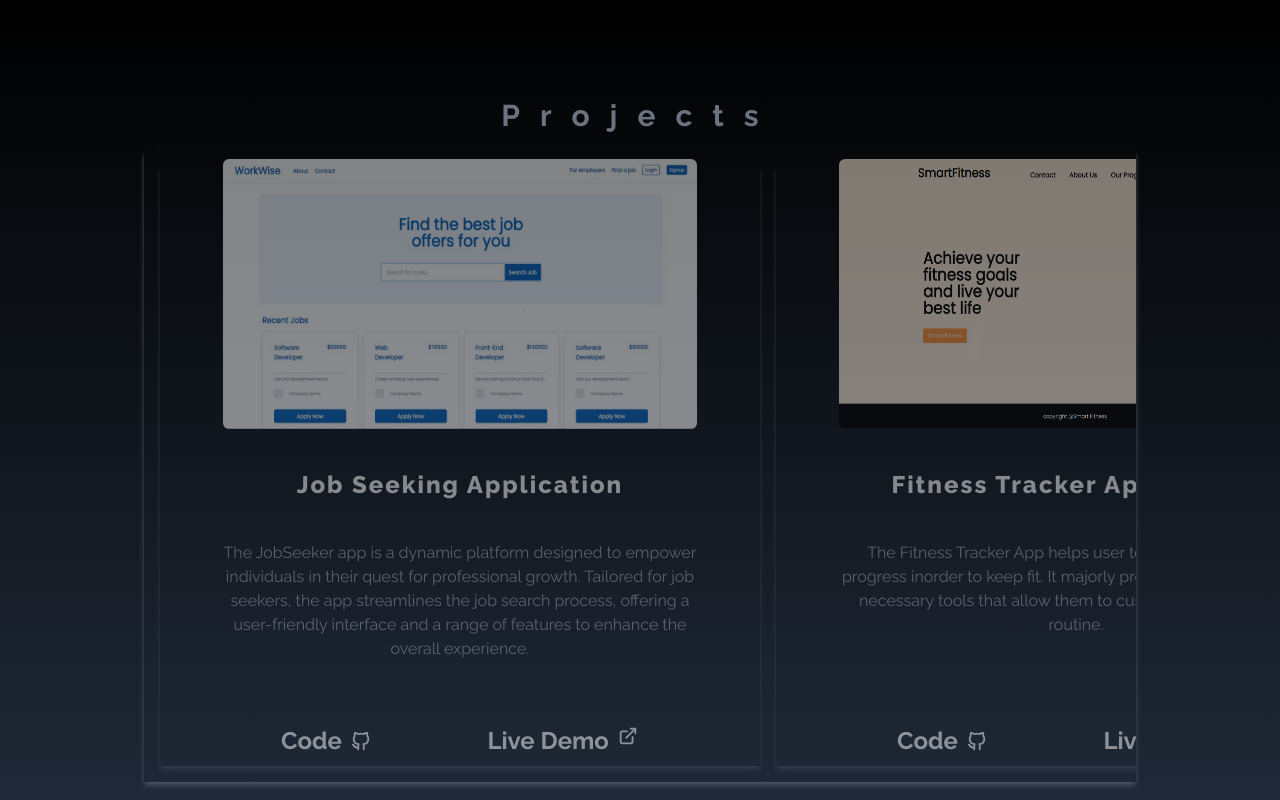
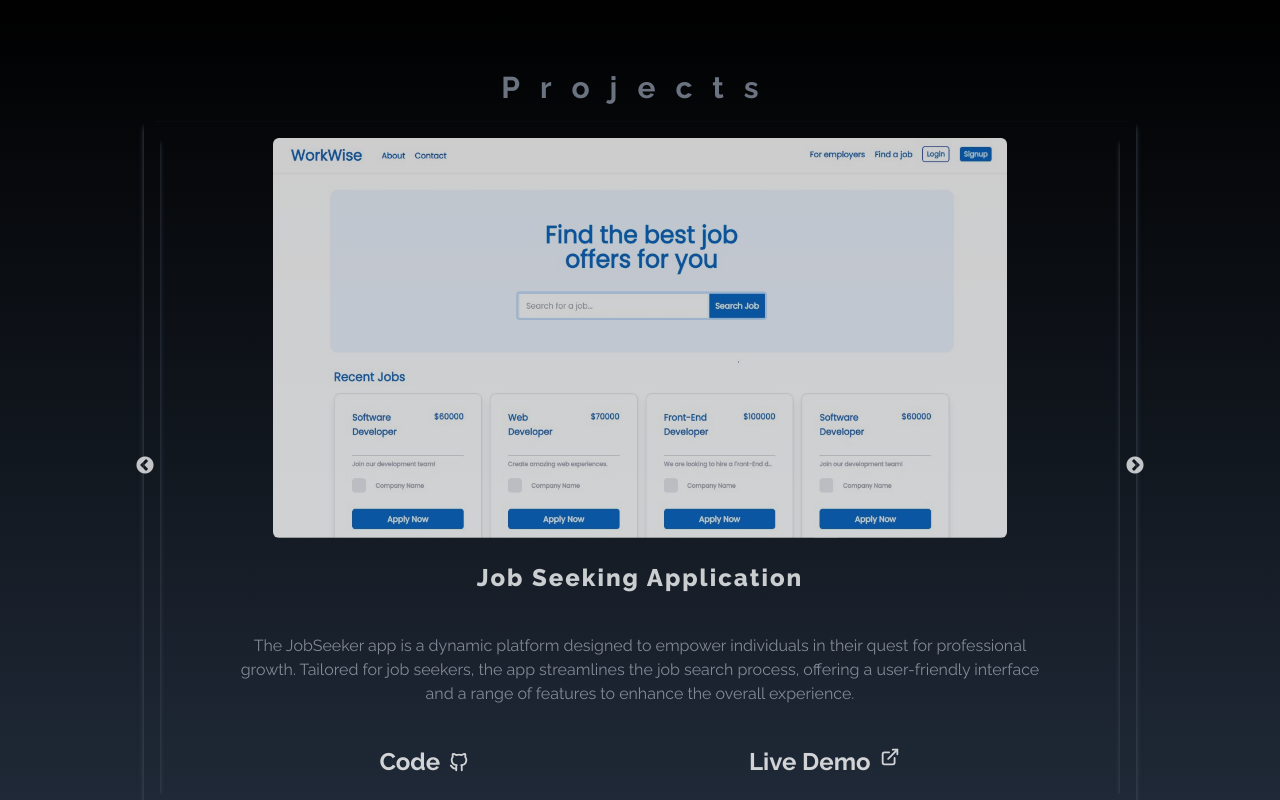
Before and after one commit to DanielSudiOdeny/portfolio, a React (Vite) app in the folder my-portfolio/: page / in a window 1280 px wide. Shown: the part 1600-2400 px from the top of the page. Built offline with nearby package versions, Linux system fonts and the light colour scheme.

Commit message:
Implement Carousel Slider on components using react-slick library

```diff
--- a/my-portfolio/package.json
+++ b/my-portfolio/package.json
@@ -14,7 +14,9 @@
     "react": "^18.2.0",
     "react-dom": "^18.2.0",
     "react-icons": "^4.12.0",
-    "react-scroll": "^1.9.0"
+    "react-scroll": "^1.9.0",
+    "react-slick": "^0.29.0",
+    "slick-carousel": "^1.8.1"
   },
   "devDependencies": {
     "@types/react": "^18.2.37",
--- a/my-portfolio/src/components/Portfolio.jsx
+++ b/my-portfolio/src/components/Portfolio.jsx
@@ -6,6 +6,10 @@ import PortfolioImage2 from "../assets/Project2.png";
 import PortfolioImage3 from "../assets/Project3.png";
 import PortfolioImage4 from "../assets/bank-of-flatiron.png";
 import { motion } from "framer-motion";
+import Slider from "react-slick";
+import "slick-carousel/slick/slick.css";
+import "slick-carousel/slick/slick-theme.css";
+
 const Portfolio = () => {
   const projects = [
     {
@@ -45,9 +49,44 @@ const Portfolio = () => {
       codeLink:
         "https://github.com/DanielSudiOdeny/bank-of-flatiron-application",
       description:
-        "A banking application that lets you see your recent transactions in an easy-to-read table. You can add new transactions using a form, making it simple to keep your records up to date. Plus, there is a search bar to help you quickly find specific transactions. It's all about making your banking experience straightforward and accountable!",
+        "A banking application that allows you to see your recent transactions in an easy-to-read table. You can add new transactions using a form, making it simple to keep your records up to date. Plus, there is a search bar to help you quickly find specific transactions. It's all about making your banking experience straightforward and accountable!",
     },
   ];
+  const settings = {
+    dots: true,
+    infinite: true,
+    speed: 500,
+    slidesToShow: 1,
+    slidesToScroll: 1,
+    initialSlide: 0,
+    responsive: [
+      {
+        breakpoint: 1024,
+        settings: {
+          slidesToShow: 1,
+          slidesToScroll: 1,
+          initialSlide: 0,
+          infinite: true,
+          dots: true,
+        },
+      },
+      {
+        breakpoint: 600,
+        settings: {
+          slidesToShow: 1,
+          slidesToScroll: 1,
+          initialSlide: 0,
+        },
+      },
+      {
+        breakpoint: 480,
+        settings: {
+          slidesToShow: 2,
+          slidesToScroll: 1,
+        },
+      },
+    ],
+  };
   return (
     <div
       name="portfolio"
@@ -67,30 +106,30 @@ const Portfolio = () => {
             Check out some of my recent projects here
           </p> */}
         </motion.div>
-
-        <div className="flex gap-4 shadow-md shadow-gray-600 p-4 overflow-x-auto snap-x snap-mandatory md:scrollbar-thin md:scrollbar-track-gray-400/20 md:scrollbar-thumb-slate-400/80">
+        <div className="  shadow-md shadow-gray-600 p-4 ">
+          <Slider {...settings}>
             {projects.map(
               ({ id, src, description, title, liveDemo, codeLink }) => (
                 <div
                   key={id}
-                className="flex w-[350px] md:w-full shadow-md shadow-gray-600 h-full snap-center md:opacity-50 md:hover:opacity-100 cursor-pointer transition-opacity duration-200"
+                  className=" grid md:w-[500px] shadow-md shadow-gray-600 h-full  md:opacity-80 md:hover:opacity-100 cursor-pointer transition-opacity duration-200"
                 >
-                <div className="p-4 h-[600px] flex flex-col justify-center gap-10 items-center md:w-[600px] w-[30rem] ">
-                  <div className=" md:w-5/6 mx-auto">
+                  <div className="w-full flex flex-col justify-center items-center ">
+                    <div className="w-11/12 mx-auto">
                       <div>
                         <img
                           src={src}
                           alt=""
-                        className="rounded-md duration-200 w-[20rem] md:w-full  h-[180px] md:h-[270px]"
+                          className="rounded-md duration-200 w-full md:w-5/6 mx-auto  h-[180px] md:h-[400px]"
                         />
                       </div>
                     </div>
 
-                  <div className="mx-auto w-5/6 text-center md:w-5/6 flex flex-col gap-4">
-                    <h1 className="font-extrabold text-gray-50 h-14 md:pb-2 tracking-[2px] text-xl md:text-2xl">
+                    <div className="mx-auto w-5/6  text-center md:w-5/6 flex flex-col gap-4">
+                      <h1 className="font-extrabold mt-6 text-gray-50 h-14 md:pb-2 tracking-[2px] text-xl md:text-2xl">
                         {title}
                       </h1>
-                    <p className="text-gray-400 h-36 mb-6 md:h-32 text-center">
+                      <p className="text-gray-400 h-36 mb-6 md:h-14 text-center">
                         {description}
                       </p>
                       <div className="pt-20  md:py-4  flex items-center justify-around font-bold text-xl md:text-2xl">
@@ -122,6 +161,7 @@ const Portfolio = () => {
                 </div>
               )
             )}
+          </Slider>
         </div>
       </div>
     </div>
```
Also changed, not shown: 1 other file (tests, documents, lock files or other folders). Lines whose indentation alone changed are shown as unchanged.
